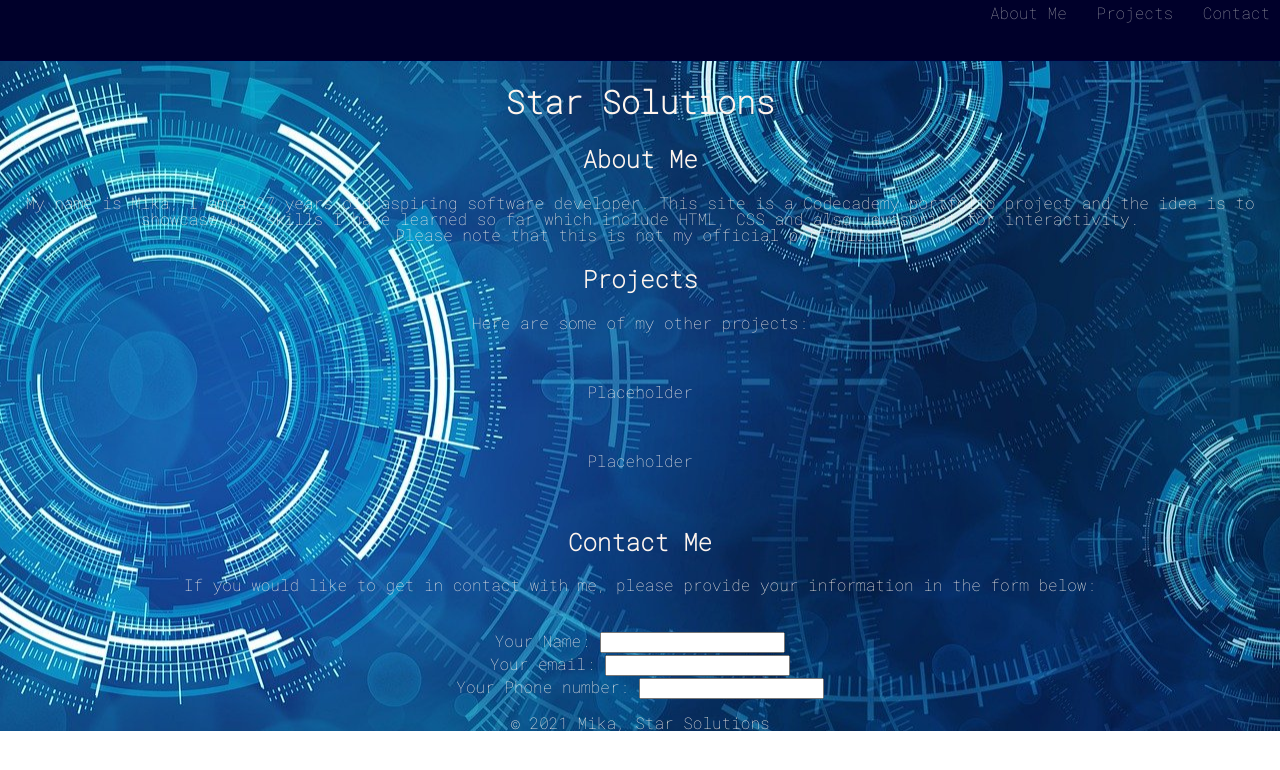
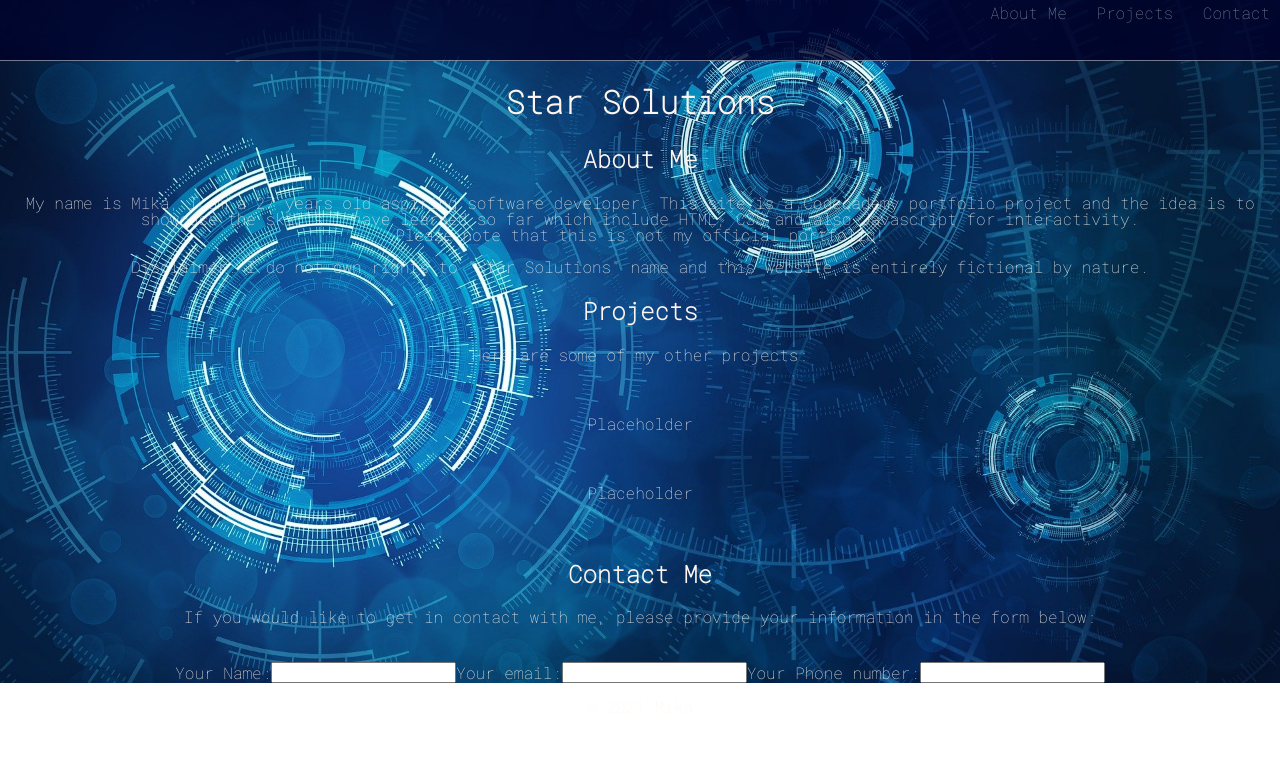
Before and after one commit to Caima94/git_practice, a plain HTML site: page PortfolioProject/index.html in a window 1280 px wide. Drawn offline with Linux system fonts and the light colour scheme.

Commit message:
Multiple fixes

```diff
--- a/PortfolioProject/index.html
+++ b/PortfolioProject/index.html
@@ -26,6 +26,7 @@
                     <h2 class="aboutme">About Me</h2>
                     <p>My name is Mika, I am a 27 years old aspiring software developer. This site is a Codecademy portfolio project and the idea is to showcase the skills I have learned so far which include HTML, CSS and also Javascript for interactivity.<br>
                      Please note that this is not my official portfolio!</p>
+                     <p>Disclaimer: I do not own rights to "Star Solutions" name and this website is entirely fictional by nature. </p>
                 </div>
                 <div id="Projects" alt="section listing other projects from the author">
                     <h2 class="projects">Projects</h2>
@@ -37,18 +38,19 @@
                     <h2>Contact Me</h2>
                     <p>If you would like to get in contact with me, please provide your information in the form below:</p><br>
                     <form class="contact-form" alt="form asking for your contact information" method="get">
-                        <label for="name">Your Name:</label>
+                        <label for="name" id="Name">Your Name:</label>
                         <input type="text" name="name" id="name" required><br>
-                        <label for="email">Your email:</label>
+                        <label for="email" id="email">Your email:</label>
                         <input type="text" name="email" id="email" required><br>
-                        <label for="phone">Your Phone number:</label>
-                        <input type="number" name="phone" id="phone" required>
+                        <label for="phone" id="phone">Your Phone number:</label>
+                        <input type="text" name="phone" id="phone" required>
                     </form>
                 </div>
-                <footer>
-                    <p>&copy; 2021 Mika, Star Solutions</p>
-                </footer>
+
             </div>
         </div>
+        <footer>
+            <p>&copy; 2021 Mika</p>
+        </footer>
     </body>
 </html>
--- a/PortfolioProject/stylesheet.css
+++ b/PortfolioProject/stylesheet.css
@@ -1,4 +1,4 @@
-body {
+html, body {
     font-family: 'Roboto Mono', monospace;
     font-size: 16px;
     color: seashell;
@@ -6,6 +6,7 @@ body {
     margin: 0 auto;
     width: 100%;
     height: 100%;
+    box-sizing: border-box;
 }
 
 #main {
@@ -17,6 +18,7 @@ body {
     background-position: center;
     width: 100%;
     height: auto;
+    background-size: 100%;
 }
 
 p {
@@ -37,9 +39,10 @@ header {
     position: fixed;
     width: 100%;
     background-color: #00002a;
-    border-bottom: ridge 1px #00003a;
+    border-bottom: solid 1px #9191a3;
     height: 60px;
     margin: 0 auto;
+    opacity: 0.8;
 }
 
 .nav {
@@ -55,17 +58,17 @@ header {
     vertical-align: middle;
     display: inline-block;
     list-style-type: none;
-    color: #9d9da7;
+    color: #a7a7b4;
 }
 
 .nav li:hover {
   text-decoration: none;
-  color: #2c2c9b;
+  color: #f6f6fa;
   transition: all 0.5s ease-in-out;
 }
 
 form {
-
+    display: flex;
     justify-content: center;
     align-items: center;
 }
```
